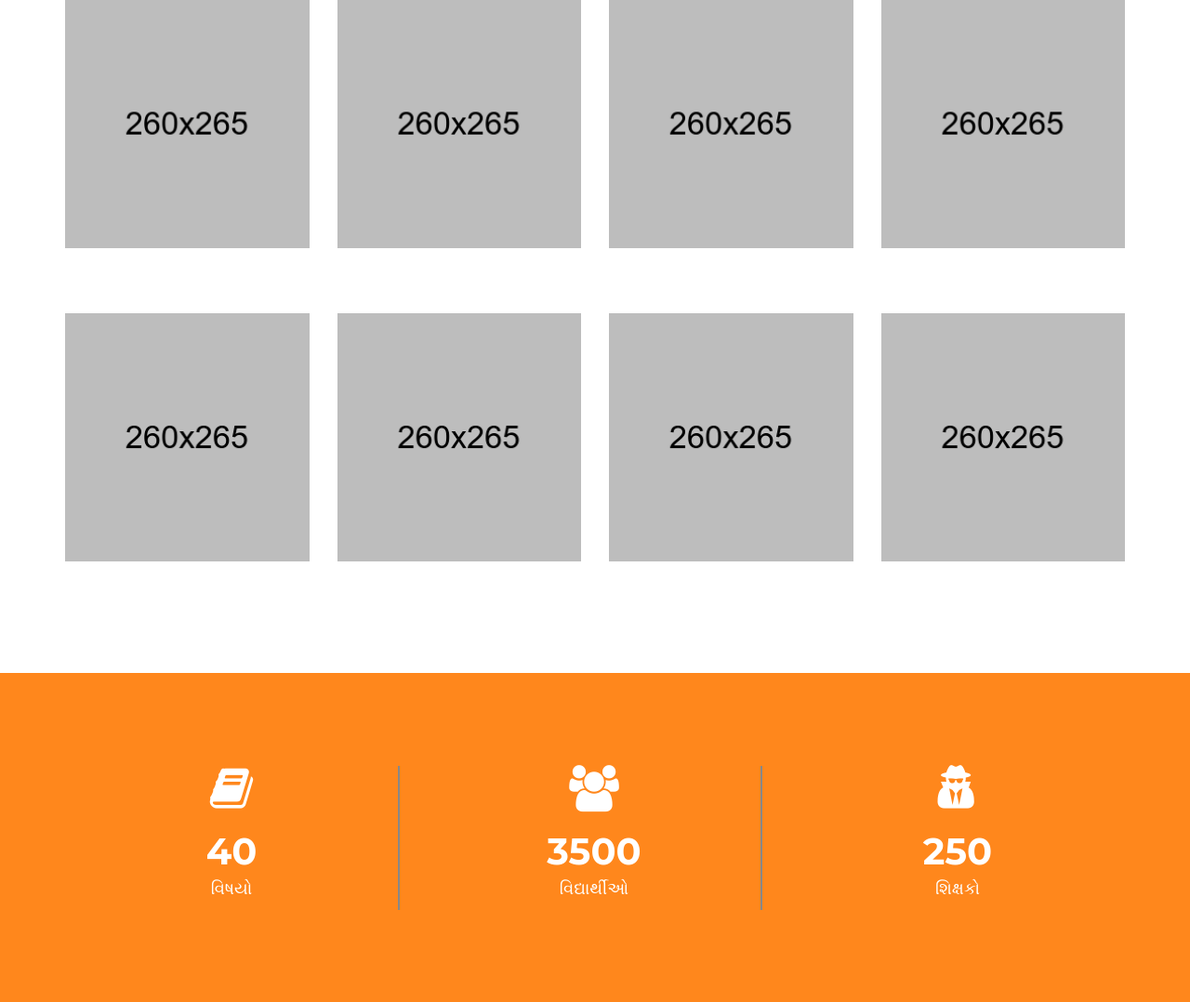
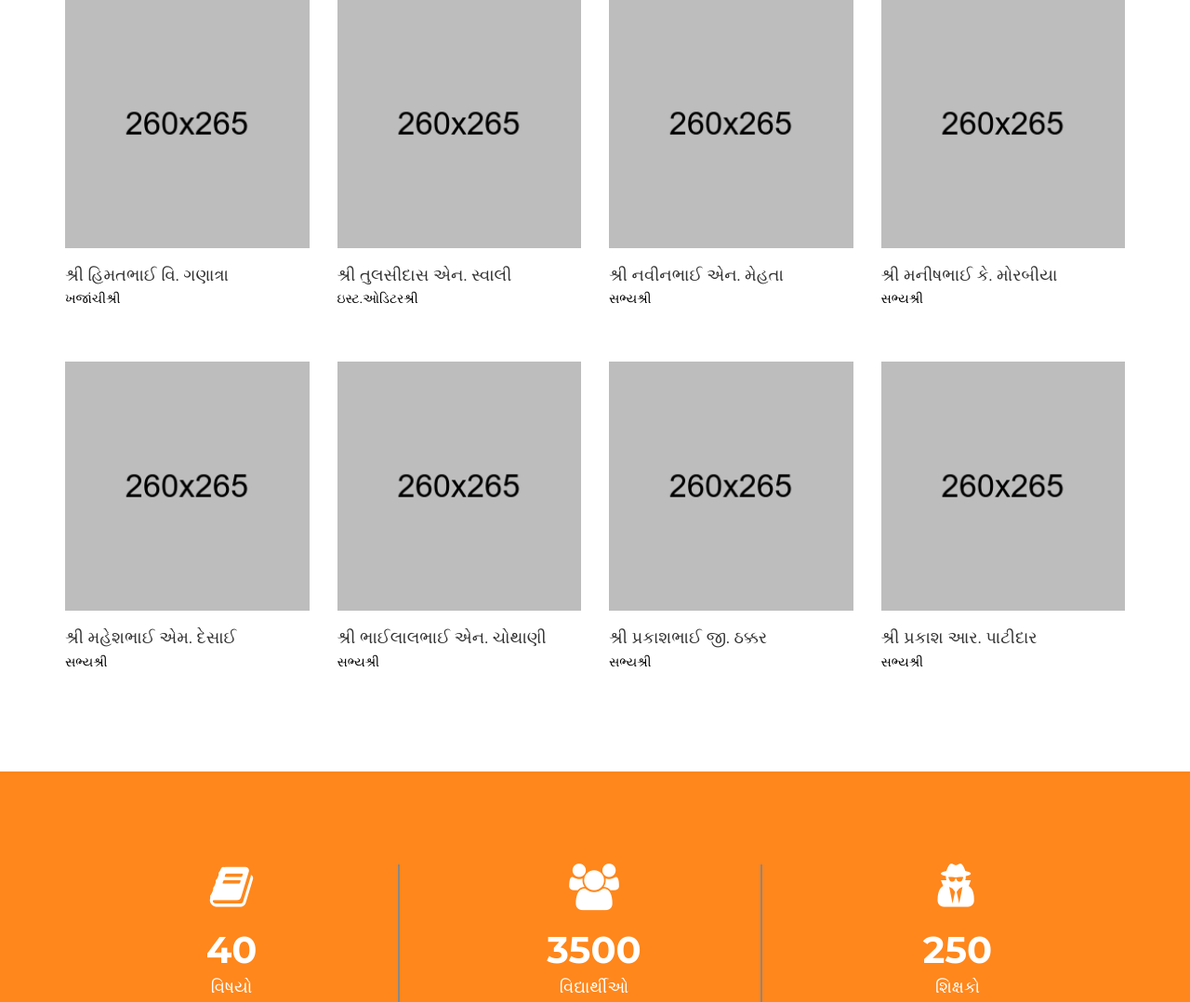
Before and after one commit to uttampatel007/ckm-mundra, a Django app: page / in a window 1280 px wide. Shown: the part 1995-3073 px from the top of the page at 93% size. Run offline with Django 3.2, Linux system fonts and the light colour scheme; some libraries are stand-ins or nearby versions.

Commit message:
index-name-added

```diff
--- a/core/templates/core/index.html
+++ b/core/templates/core/index.html
@@ -254,16 +214,11 @@
                   <div class="mu-our-teacher-single">
                     <figure class="mu-our-teacher-img">
                       <img src="assets/img/teachers/teacher-01.png" alt="teacher img">
-                      <div class="mu-our-teacher-social">
-                        <a href="#"><span class="fa fa-facebook"></span></a>
-                        <a href="#"><span class="fa fa-twitter"></span></a>
-                        <a href="#"><span class="fa fa-linkedin"></span></a>
-                        <a href="#"><span class="fa fa-google-plus"></span></a>
-                      </div>
+
                     </figure>
                     <div class="mu-ourteacher-single-content">
-                      <h4></h4>
-                      <span></span>
+                      <h4>શ્રી હિમતભાઈ વિ. ગણાત્રા</h4>
+                      <span>ખજાંચીશ્રી</span>
                       <!-- <p>Lorem ipsum dolor sit amet, consectetur adipisicing elit. Similique quod pariatur recusandae odio dignissimos. Eligendi.</p> -->
                     </div>
                   </div>
@@ -272,16 +227,11 @@
                   <div class="mu-our-teacher-single">
                     <figure class="mu-our-teacher-img">
                       <img src="assets/img/teachers/teacher-01.png" alt="teacher img">
-                      <div class="mu-our-teacher-social">
-                        <a href="#"><span class="fa fa-facebook"></span></a>
-                        <a href="#"><span class="fa fa-twitter"></span></a>
-                        <a href="#"><span class="fa fa-linkedin"></span></a>
-                        <a href="#"><span class="fa fa-google-plus"></span></a>
-                      </div>
+
                     </figure>
                     <div class="mu-ourteacher-single-content">
-                      <h4></h4>
-                      <span></span>
+                      <h4>શ્રી તુલસીદાસ એન. સ્વાલી</h4>
+                      <span>ઇસ્ટ.ઓડિટરશ્રી</span>
                       <!-- <p>Lorem ipsum dolor sit amet, consectetur adipisicing elit. Similique quod pariatur recusandae odio dignissimos. Eligendi.</p> -->
                     </div>
                   </div>
@@ -290,16 +240,11 @@
                   <div class="mu-our-teacher-single">
                     <figure class="mu-our-teacher-img">
                       <img src="assets/img/teachers/teacher-01.png" alt="teacher img">
-                      <div class="mu-our-teacher-social">
-                        <a href="#"><span class="fa fa-facebook"></span></a>
-                        <a href="#"><span class="fa fa-twitter"></span></a>
-                        <a href="#"><span class="fa fa-linkedin"></span></a>
-                        <a href="#"><span class="fa fa-google-plus"></span></a>
-                      </div>
+
                     </figure>
                     <div class="mu-ourteacher-single-content">
-                      <h4></h4>
-                      <span></span>
+                      <h4>શ્રી નવીનભાઈ એન. મેહતા</h4>
+                      <span>સભ્યશ્રી</span>
                       <!-- <p>Lorem ipsum dolor sit amet, consectetur adipisicing elit. Similique quod pariatur recusandae odio dignissimos. Eligendi.</p> -->
                     </div>
                   </div>
@@ -308,16 +253,11 @@
                   <div class="mu-our-teacher-single">
                     <figure class="mu-our-teacher-img">
                       <img src="assets/img/teachers/teacher-01.png" alt="teacher img">
-                      <div class="mu-our-teacher-social">
-                        <a href="#"><span class="fa fa-facebook"></span></a>
-                        <a href="#"><span class="fa fa-twitter"></span></a>
-                        <a href="#"><span class="fa fa-linkedin"></span></a>
-                        <a href="#"><span class="fa fa-google-plus"></span></a>
-                      </div>
+
                     </figure>
                     <div class="mu-ourteacher-single-content">
-                      <h4></h4>
-                      <span></span>
+                      <h4>શ્રી મનીષભાઈ કે. મોરબીયા</h4>
+                      <span>સભ્યશ્રી</span>
                       <!-- <p>Lorem ipsum dolor sit amet, consectetur adipisicing elit. Similique quod pariatur recusandae odio dignissimos. Eligendi.</p> -->
                     </div>
                   </div>
@@ -331,16 +271,11 @@
                   <div class="mu-our-teacher-single">
                     <figure class="mu-our-teacher-img">
                       <img src="assets/img/teachers/teacher-01.png" alt="teacher img">
-                      <div class="mu-our-teacher-social">
-                        <a href="#"><span class="fa fa-facebook"></span></a>
-                        <a href="#"><span class="fa fa-twitter"></span></a>
-                        <a href="#"><span class="fa fa-linkedin"></span></a>
-                        <a href="#"><span class="fa fa-google-plus"></span></a>
-                      </div>
+
                     </figure>
                     <div class="mu-ourteacher-single-content">
-                      <h4></h4>
-                      <span></span>
+                      <h4>શ્રી મહેશભાઈ એમ. દેસાઈ</h4>
+                      <span>સભ્યશ્રી</span>
                       <!-- <p>Lorem ipsum dolor sit amet, consectetur adipisicing elit. Similique quod pariatur recusandae odio dignissimos. Eligendi.</p> -->
                     </div>
                   </div>
@@ -349,16 +284,11 @@
                   <div class="mu-our-teacher-single">
                     <figure class="mu-our-teacher-img">
                       <img src="assets/img/teachers/teacher-01.png" alt="teacher img">
-                      <div class="mu-our-teacher-social">
-                        <a href="#"><span class="fa fa-facebook"></span></a>
-                        <a href="#"><span class="fa fa-twitter"></span></a>
-                        <a href="#"><span class="fa fa-linkedin"></span></a>
-                        <a href="#"><span class="fa fa-google-plus"></span></a>
-                      </div>
+
                     </figure>
                     <div class="mu-ourteacher-single-content">
-                      <h4></h4>
-                      <span></span>
+                      <h4>શ્રી ભાઈલાલભાઈ એન. ચોથાણી</h4>
+                      <span>સભ્યશ્રી</span>
                       <!-- <p>Lorem ipsum dolor sit amet, consectetur adipisicing elit. Similique quod pariatur recusandae odio dignissimos. Eligendi.</p> -->
                     </div>
                   </div>
@@ -367,16 +297,11 @@
                   <div class="mu-our-teacher-single">
                     <figure class="mu-our-teacher-img">
                       <img src="assets/img/teachers/teacher-01.png" alt="teacher img">
-                      <div class="mu-our-teacher-social">
-                        <a href="#"><span class="fa fa-facebook"></span></a>
-                        <a href="#"><span class="fa fa-twitter"></span></a>
-                        <a href="#"><span class="fa fa-linkedin"></span></a>
-                        <a href="#"><span class="fa fa-google-plus"></span></a>
-                      </div>
+
                     </figure>
                     <div class="mu-ourteacher-single-content">
-                      <h4></h4>
-                      <span></span>
+                      <h4>શ્રી પ્રકાશભાઈ જી. ઠક્કર</h4>
+                      <span>સભ્યશ્રી</span>
                       <!-- <p>Lorem ipsum dolor sit amet, consectetur adipisicing elit. Similique quod pariatur recusandae odio dignissimos. Eligendi.</p> -->
                     </div>
                   </div>
@@ -385,16 +310,11 @@
                   <div class="mu-our-teacher-single">
                     <figure class="mu-our-teacher-img">
                       <img src="assets/img/teachers/teacher-01.png" alt="teacher img">
-                      <div class="mu-our-teacher-social">
-                        <a href="#"><span class="fa fa-facebook"></span></a>
-                        <a href="#"><span class="fa fa-twitter"></span></a>
-                        <a href="#"><span class="fa fa-linkedin"></span></a>
-                        <a href="#"><span class="fa fa-google-plus"></span></a>
-                      </div>
+
                     </figure>
                     <div class="mu-ourteacher-single-content">
-                      <h4></h4>
-                      <span></span>
+                      <h4>શ્રી પ્રકાશ આર. પાટીદાર</h4>
+                      <span>સભ્યશ્રી</span>
                       <!-- <p>Lorem ipsum dolor sit amet, consectetur adipisicing elit. Similique quod pariatur recusandae odio dignissimos. Eligendi.</p> -->
                     </div>
                   </div>
```
Also changed, not shown: other parts of core/templates/core/index.html (+8 -48 lines), 1 other file.
